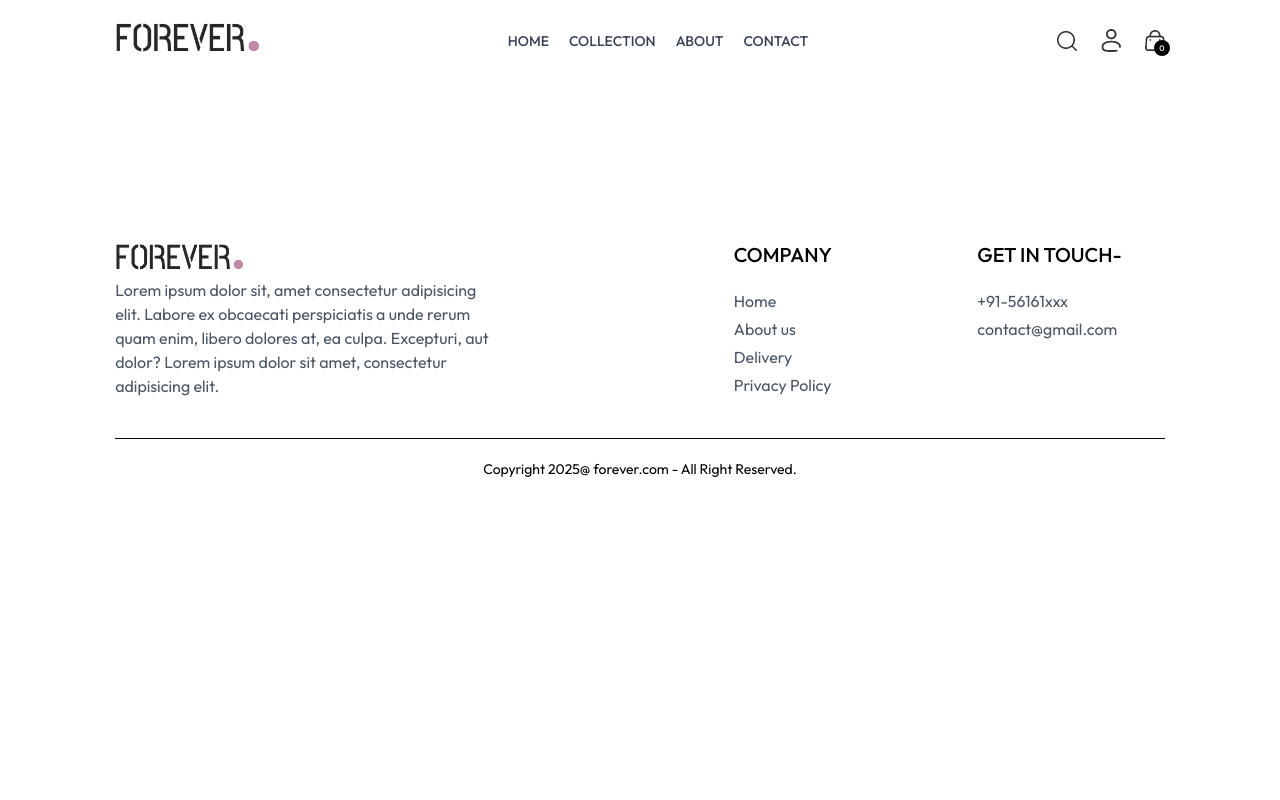
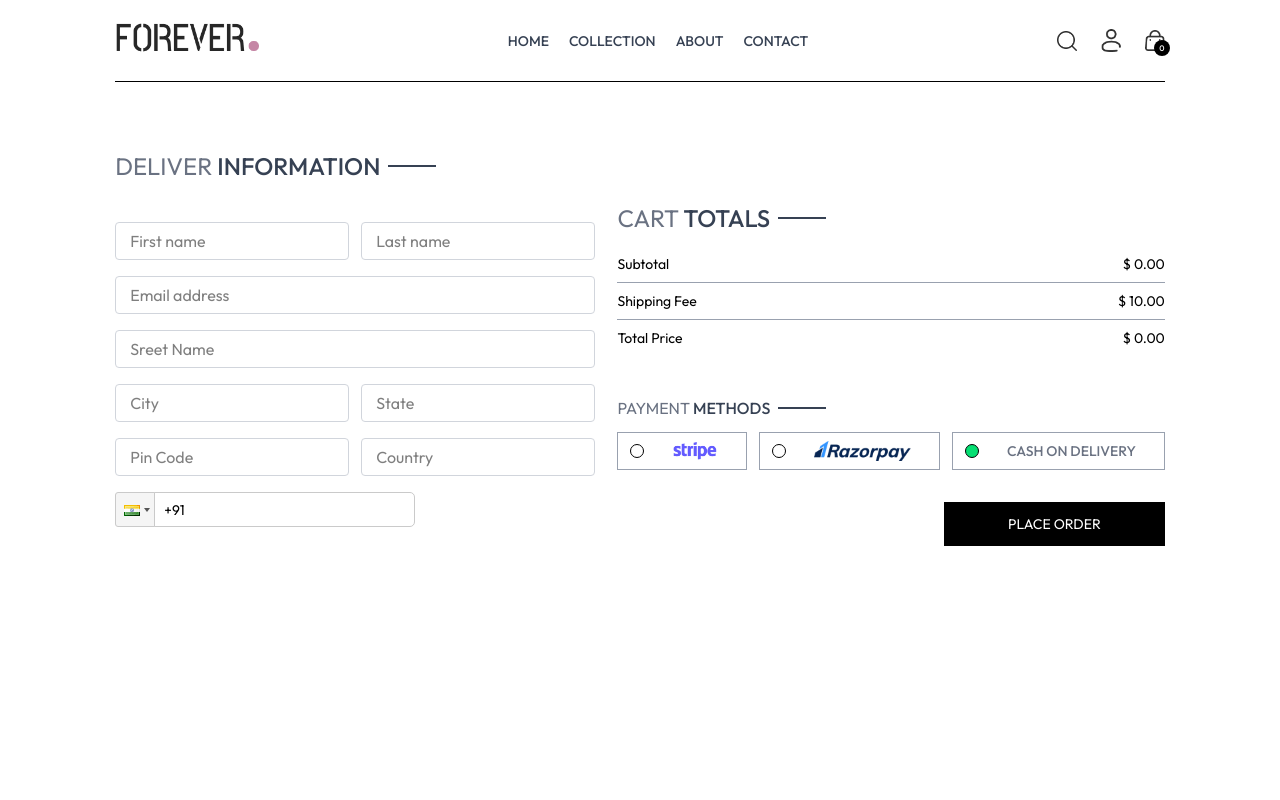
Before and after one commit to intensity4143/E-Commerce-, a React (Vite) app in the folder frontend/: page /place-order in a window 1280 px wide. Shown: the top 800 px of the page. Built offline with nearby package versions, Linux system fonts and the light colour scheme.

Commit message:
place order functionality added

```diff
--- a/frontend/package.json
+++ b/frontend/package.json
@@ -14,6 +14,7 @@
     "axios": "^1.12.1",
     "react": "^19.1.1",
     "react-dom": "^19.1.1",
+    "react-phone-input-2": "^2.15.1",
     "react-router-dom": "^7.9.1",
     "react-toastify": "^11.0.5",
     "tailwindcss": "^4.1.13"
--- /dev/null
+++ b/frontend/src/components/CartTotal.jsx
@@ -0,0 +1,39 @@
+import React, { useContext } from 'react'
+import { ShopContext } from '../context/ShopContext'
+import Title from './Title'
+
+const CartTotal = () => {
+
+    const {currency, delivery_fee, getCartAmount} = useContext(ShopContext)
+
+  return (
+    <div className='w-full'>
+        <div className='text-2xl'>
+            <Title text1={'CART'} text2={'TOTALS'} />
+        </div>
+
+        <div className='flex flex-col gap-2 mt-2 text-sm'>
+            <div className='flex justify-between'>
+                <p>Subtotal</p>
+                <p>{currency} {getCartAmount()}.00</p>
+            </div>
+
+            <hr className='text-gray-400'/>
+            <div className='flex justify-between'>
+                <p>Shipping Fee</p>
+                <p>{currency} {delivery_fee}.00</p>
+            </div>
+
+            <hr className='text-gray-400'/>
+            <div className='flex justify-between'>
+                <p>Total Price</p>
+                <p>{currency} {getCartAmount() === 0 ? 0 : getCartAmount() + delivery_fee}.00</p>
+            </div>
+
+        </div>
+
+    </div>
+  )
+}
+
+export default CartTotal
--- a/frontend/src/context/ShopContext.jsx
+++ b/frontend/src/context/ShopContext.jsx
@@ -1,6 +1,7 @@
 import { createContext, useEffect, useState } from "react";
 import { products } from "../assets/frontend_assets/assets";
 import { toast } from "react-toastify";
+import {useNavigate} from 'react-router-dom'
 
 export const ShopContext = createContext();
 
@@ -11,6 +12,7 @@ const ShopContextProvider = (props) => {
   const [search, setSearch] = useState("");
   const [showSearch, setShowSearch] = useState(false);
   const [cartItems, setCartItems] = useState({});
+  const navigate = useNavigate();
 
   const addToCart = async (itemId, size) => {
     // let cardData = JSON.parse(JSON.stringify(cartItems));
@@ -92,6 +94,23 @@ const ShopContextProvider = (props) => {
     })
   }
 
+  const getCartAmount = () => {
+    let totalAmount = 0;
+
+    for (const itemId in cartItems) {
+
+      const itemInfo = products.find((product) => product._id === itemId);
+
+        if (!itemInfo) continue;
+
+        for (const size in cartItems[itemId]) {
+          totalAmount += itemInfo.price * cartItems[itemId][size];
+      }
+    }
+
+    return totalAmount;
+  }
+
   const value = {
     products,
     currency,
@@ -103,7 +122,9 @@ const ShopContextProvider = (props) => {
     cartItems,
     addToCart,
     getCartCount,
-    updateQuantity
+    updateQuantity,
+    getCartAmount,
+    navigate
   };
 
   return (
--- a/frontend/src/pages/Cart.jsx
+++ b/frontend/src/pages/Cart.jsx
@@ -2,9 +2,11 @@ import React, { useContext, useEffect, useState } from "react";
 import { ShopContext } from "../context/ShopContext";
 import Title from "../components/Title";
 import { assets } from "../assets/frontend_assets/assets";
+import CartTotal from "../components/CartTotal";
+import { toast } from "react-toastify";
 
 const Cart = () => {
-  const { products, currency, cartItems, updateQuantity } =
+  const { products, currency, cartItems, updateQuantity, navigate, getCartAmount } =
     useContext(ShopContext);
 
   const [cartData, setCartData] = useState([]);
@@ -26,6 +28,16 @@ const Cart = () => {
 
     setCartData(tempData);
   }, [cartItems]);
+
+  function handleCheckout(){
+
+    if(getCartAmount() === 0.00){
+      toast.error('Please add Products to cart')
+      return
+    }
+
+    navigate('/place-order')
+  }
 
   return (
     <div className="border-t pt-14">
@@ -113,6 +125,19 @@ const Cart = () => {
           );
         })}
       </div>
+
+      <div className="flex justify-end my-20">
+        <div className="w-full sm:w-[450px]">
+          <CartTotal/>
+          <div className="w-full text-end">
+            <button
+              className="bg-black text-white text-sm my-8 px-8 py-3"
+              onClick={handleCheckout}>PROCEED TO CHECKOUT
+            </button>
+          </div>
+        </div>
+      </div>
+
     </div>
   );
 };
--- a/frontend/src/pages/PlaceOrder.jsx
+++ b/frontend/src/pages/PlaceOrder.jsx
@@ -1,11 +1,136 @@
-import React from 'react'
+import React, { useContext, useState } from "react";
+import Title from "../components/Title";
+import PhoneInput from "react-phone-input-2";
+import "react-phone-input-2/lib/style.css";
+import CartTotal from "../components/CartTotal";
+import { assets } from "../assets/frontend_assets/assets";
+import { ShopContext } from "../context/ShopContext";
 
 const PlaceOrder = () => {
+  const [phone, setPhone] = useState("");
+  const [paymentMethod, setPaymentMethod] = useState('cod')
+  const {navigate} = useContext(ShopContext)
+
   return (
-    <div>
+    <div className="flex flex-col sm:flex-row justify-between gap-4 pt-5 sm:pt-14 min-h-[80vh] border-t">
 
+      {/* left side */}
+      <div className="flex flex-col gap-4 w-full sm:max-w-[480px]">
+        <div className="text-xl sm:text-2xl my-3">
+          <Title text1={"DELIVER"} text2={"INFORMATION"} />
+        </div>
+        <div className="flex gap-3">
+          <input
+            type="text"
+            placeholder="First name"
+            className="border border-gray-300 rounded py-1.5 px-3.5 w-full"
+          />
+          <input
+            type="text"
+            placeholder="Last name"
+            className="border border-gray-300 rounded py-1.5 px-3.5 w-full"
+          />
+        </div>
+        <input
+          type="email"
+          placeholder="Email address"
+          className="border border-gray-300 rounded py-1.5 px-3.5 w-full"
+        />
+        <input
+          type="email"
+          placeholder="Sreet Name"
+          className="border border-gray-300 rounded py-1.5 px-3.5 w-full"
+        />
+
+        {/* city and state  */}
+        <div className="flex gap-3">
+          <input
+            type="email"
+            placeholder="City"
+            className="border border-gray-300 rounded py-1.5 px-3.5 w-full"
+          />
+          <input
+            type="email"
+            placeholder="State"
+            className="border border-gray-300 rounded py-1.5 px-3.5 w-full"
+          />
+        </div>
+
+        {/* pin code and country */}
+        <div className="flex gap-3">
+          <input
+            type="text"
+            inputMode="numeric"
+            pattern="[0-9]*"
+            maxLength={6}
+            placeholder="Pin Code"
+            className="border border-gray-300 rounded py-1.5 px-3.5 w-full"
+          />
+          <input
+            type="email"
+            placeholder="Country"
+            className="border border-gray-300 rounded py-1.5 px-3.5 w-full"
+          />
+        </div>
+        <PhoneInput
+          country={"in"}
+          enableSearch
+          value={phone}
+          onChange={setPhone}
+        />
+      </div>
+
+      {/* Right side */}
+
+      <div className="mt-8">
+
+        <div className="mt-8 min-w-80">
+          <CartTotal/>
+        </div>
+
+        {/* payment */}
+        <div className = 'mt-12'>
+          <Title text1={'PAYMENT'}  text2={'METHODS'} />
+          {/* payment methods selections */}
+          <div className="flex gap-3 flex-col lg:flex-row">
+            <div
+              onClick={()=> setPaymentMethod('stripe')}
+             className=" flex items-center gap-3 border p-2 px-3 cursor-pointer border-gray-400">
+
+              <p className={`min-w-3.5 h-3.5 border rounded-full ${paymentMethod === 'stripe' ? 'bg-green-400' : ''}`}></p>
+              <img className="h-5 mx-4" src={assets.stripe_logo} alt="" />
+
+            </div>
+            <div
+              onClick={()=> setPaymentMethod('razorpay')}
+             className=" flex items-center gap-3 border p-2 px-3 cursor-pointer border-gray-400">
+
+              <p className={`min-w-3.5 h-3.5 border rounded-full ${paymentMethod === 'razorpay' ? 'bg-green-400' : ''}`}></p>
+              <img className="h-5 mx-4" src={assets.razorpay_logo} alt="" />
+
+            </div>
+            <div
+              onClick={()=> setPaymentMethod('cod')}
+             className=" flex items-center gap-3 border border-gray-400 p-2 px-3 cursor-pointer ">
+
+              <p className={`min-w-3.5 h-3.5 border rounded-full ${paymentMethod === 'cod' ? 'bg-green-400' : ''}`}></p>
+              <p className="text-gray-500 text-sm font-medium mx-4">CASH ON DELIVERY</p>
+
+            </div>
+          </div>
+
+          <div className="w-full text-end mt-8">
+            <button onClick={()=> navigate('/orders')}
+              className="bg-black text-white px-16 py-3 text-sm">
+              PLACE ORDER
+            </button>
+          </div>
+
+        </div>
+
+      </div>
     </div>
-  )
-}
+  );
+};
 
-export default PlaceOrder
+export default PlaceOrder;
```
Also changed, not shown: 1 other file (tests, documents, lock files or other folders).
